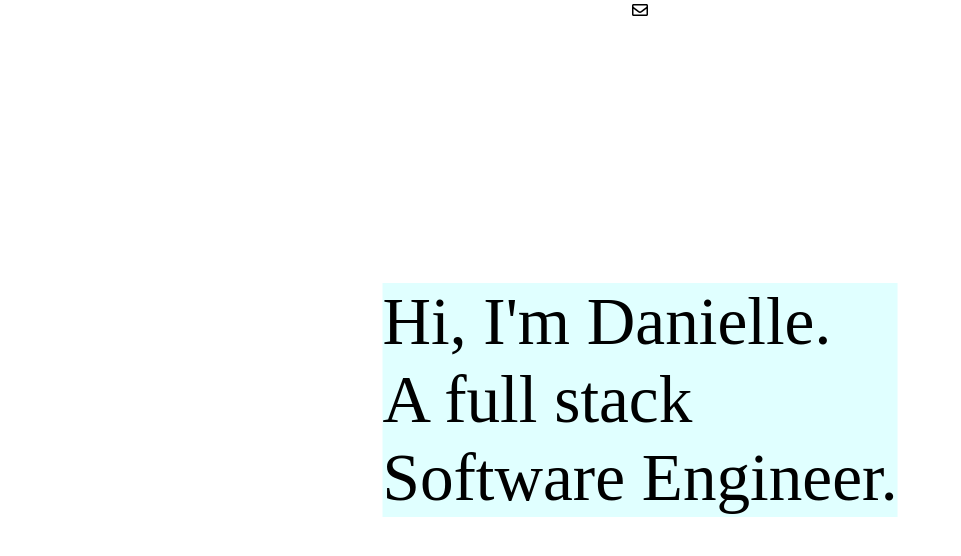
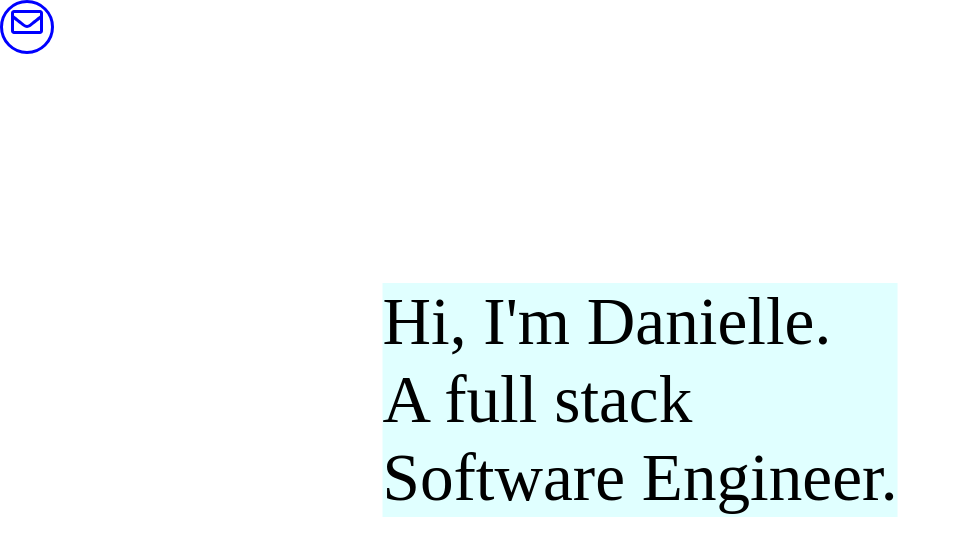
Before and after one commit to DanielleIdehen/d-s-1, a React (Create React App) app: page / in a window 1280 px wide. Shown: the top 556 px of the page, without its empty margins (0-961 px from the left). Built offline with nearby package versions, Linux system fonts and the light colour scheme; a web font is replaced by a local one.

Commit message:
styled email button

```diff
--- a/src/components/EmailIcon.js
+++ b/src/components/EmailIcon.js
@@ -10,8 +10,10 @@ class EmailIcon extends Component {
 
   render(){
     return(
-      <div>
-        <FontAwesomeIcon icon={faEnvelope} />
+      <div class="email-container">
+        <div class="email-icon">
+          <FontAwesomeIcon icon={faEnvelope} />
+        </div>
       </div>
     )
   }
--- a/src/styles/Port.scss
+++ b/src/styles/Port.scss
@@ -25,3 +25,18 @@ p {
   font-family: 'Patua One', cursive;
   background-color: lightcyan;
 }
+
+.email-container {
+  height: 3rem;
+  width: 3rem;
+  border-style: solid;
+  border-color: blue;
+  border-radius: 50%;
+  .email-icon{
+    font-size: 2em;
+    color: blue;
+  }
+  &:hover {
+    box-shadow: 0px 5px 10px rgba(0,0,0,0.28);;
+  }
+}
```
